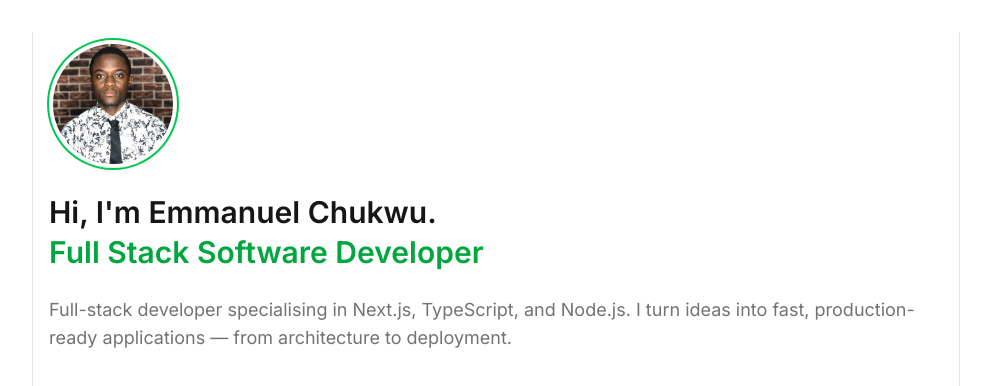
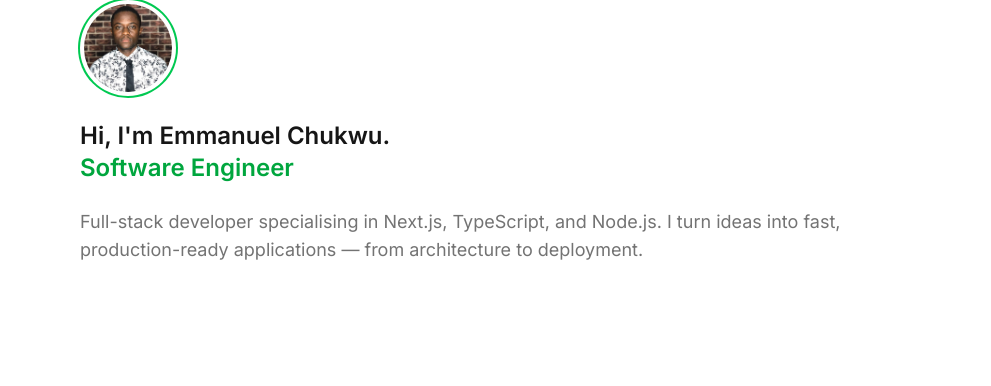
Before and after one commit to emdevbuilds/portfolio, a Next.js app: page / in a window 1280 px wide. Shown: the top 386 px of the page, without its empty margins (144-1135 px from the left). Built offline with nearby package versions, Linux system fonts and the light colour scheme.

Commit message:
added padding to rootLayout children, and removed the previous padding in the body in global.css

```diff
--- a/src/app/globals.css
+++ b/src/app/globals.css
@@ -121,8 +121,14 @@
   * {
     @apply border-border outline-ring/50;
   }
+
+  html,
   body {
-    @apply bg-background text-foreground px-4 py-6 md:px-20 lg:px-44 lg:py-8;
+    margin: 0;
+    padding: 0;
+  }
+  body {
+    @apply bg-background text-foreground;
   }
   html {
     @apply font-sans;
--- a/src/app/layout.tsx
+++ b/src/app/layout.tsx
@@ -41,7 +41,9 @@ export default function RootLayout({
     >
       <body className="min-h-full flex flex-col">
         {/* <Navbar /> */}
-        {children}
+        <div className="mx-auto max-w-7xl px-6 sm:px-32 lg:px-56">
+          {children}
+        </div>
         <Analytics />
       </body>
     </html>
--- a/src/app/page.tsx
+++ b/src/app/page.tsx
@@ -1,18 +1,18 @@
 "use client";
 
-import Image from "next/image";
+// import Image from "next/image";
 import Typewriter from "typewriter-effect";
 import ZoomableImage from "@/components/ZoomableImage";
 
 export default function Home() {
   return (
-    <main className="border-x border-grey-500 flex flex-col flex-1 font-sans dark:bg-black">
-      <div className="flex flex-col items-center gap-6 px-4 py-2 text-center sm:items-start sm:text-left">
+    <main className="flex flex-col flex-1 font-sans dark:bg-black">
+      <div className="flex flex-col items-left gap-6 text-left">
         <div className="">
           <ZoomableImage
             src="/emmanuel.jpg"
             alt="Emmanuel Chukwu"
-            className="rounded-full ring-2 ring-green-500 p-1 w-32 h-32"
+            className="rounded-full ring-2 ring-green-500 p-1 w-24 h-24"
           />
           {/* <Image
             src="/emmanuel.jpg"
@@ -24,13 +24,13 @@ export default function Home() {
           /> */}
         </div>
 
-        <h1 className="text-3xl font-semibold leading-10 tracking-normal text-primary">
+        <h1 className="text-2xl font-semibold leading-8 tracking-normal text-primary">
           Hi, I&apos;m Emmanuel Chukwu. <br />
           <span className="text-green-600">
             <Typewriter
               onInit={(typewriter) => {
                 typewriter
-                  .typeString("Full Stack Software Developer")
+                  .typeString("Software Engineer")
                   .callFunction(() => {
                     const cursor = document.querySelector(
                       ".Typewriter__cursor",
--- a/src/components/ZoomableImage.tsx
+++ b/src/components/ZoomableImage.tsx
@@ -20,7 +20,6 @@ const ZoomableImage = ({
   return (
     <Dialog>
       <DialogTrigger asChild>
-        {/* The thumbnail */}
         <Image
           src={src}
           alt={alt}
@@ -39,7 +38,7 @@ const ZoomableImage = ({
         </DialogDescription>
         <div className="relative h-[80vh] w-full">
           <Image
-            src="/emmanuel-chukwu-full.jpg"
+            src={src}
             alt={alt}
             fill
             className="object-contain"
```
